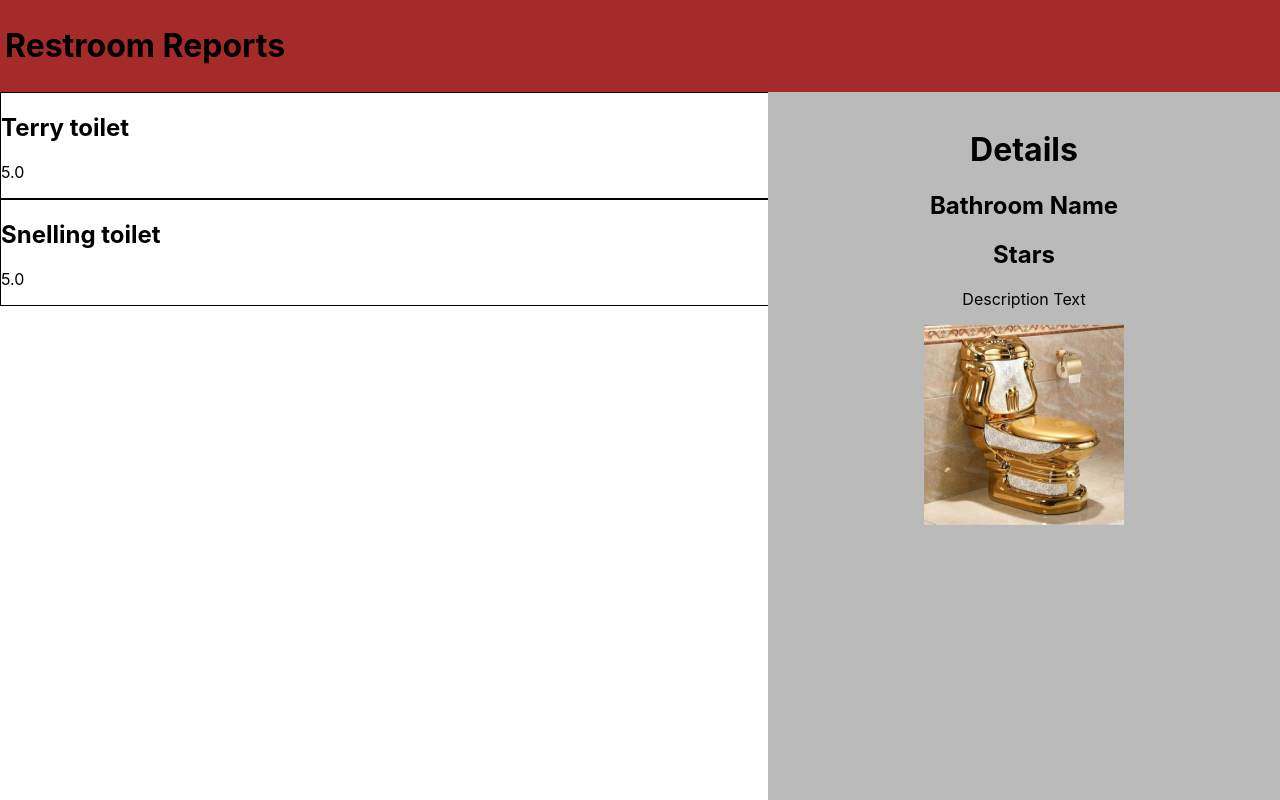
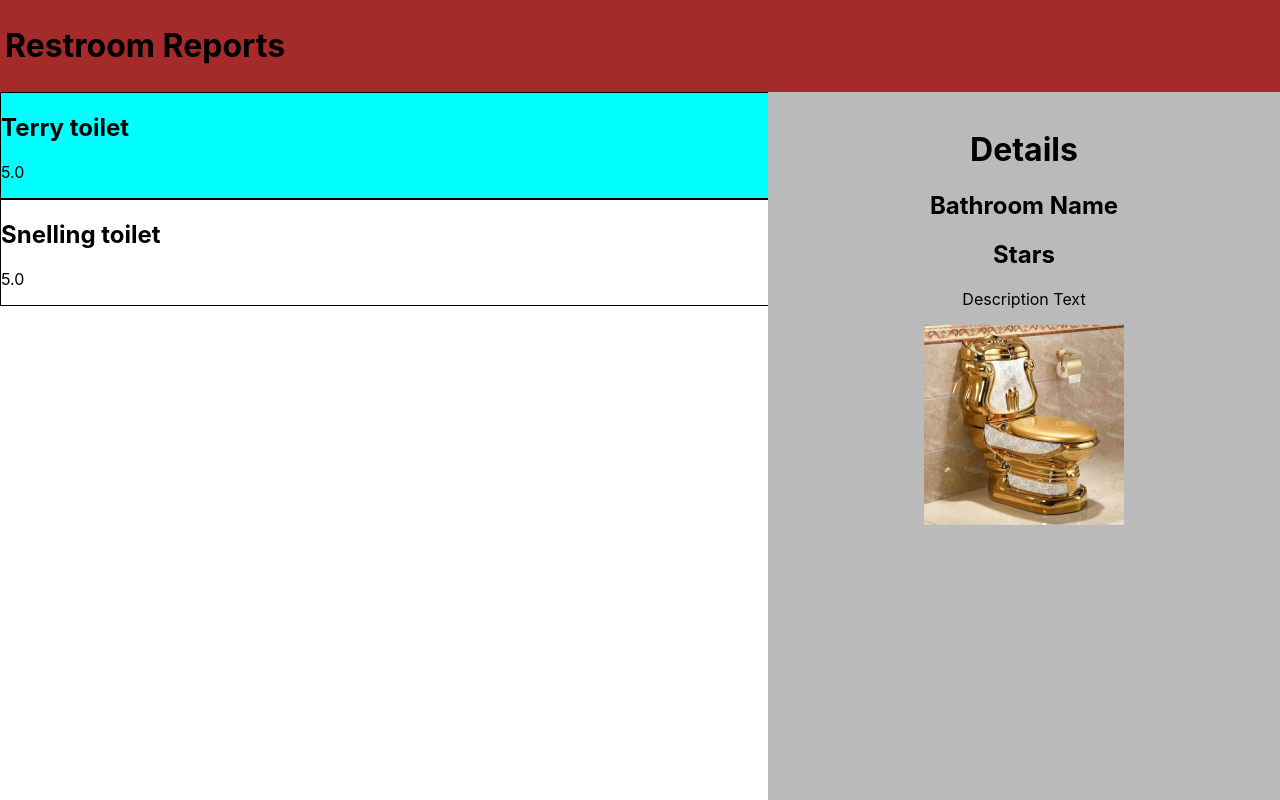
Before and after one commit to EthanSchrack/RestroomReports, a React (Create React App) app: page / in a window 1280 px wide. In both pictures the pointer is over the element 640 px from the left and 145 px from the top of the page. Built offline with nearby package versions, Linux system fonts and the light colour scheme.

Commit message:
Add css to bathroom list

```diff
--- /dev/null
+++ b/src/Bathroom.css
@@ -0,0 +1,3 @@
+.bathroom-element:hover {
+    background-color: aqua;
+}
```
Also changed, not shown: src/Bathroom.js (+2 -5 lines).
